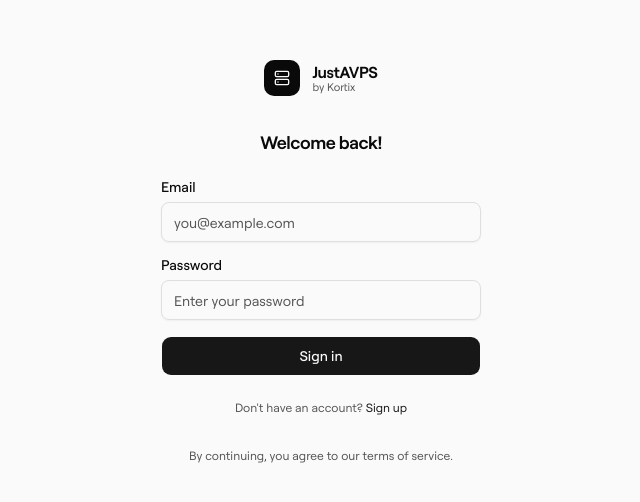
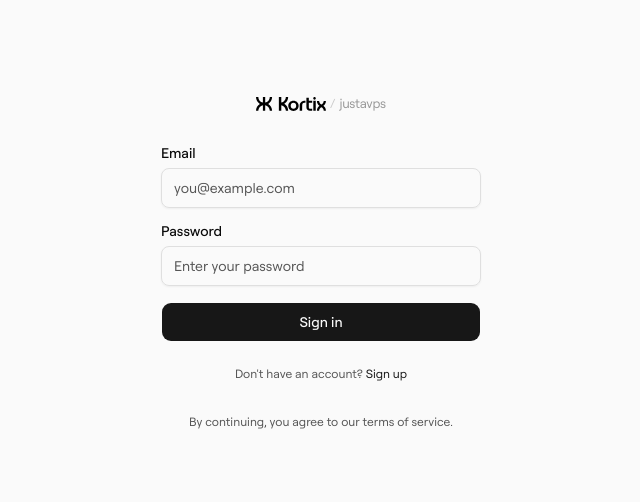
Before and after one commit to kortix-ai/justavps, a Next.js app: page /login in a window 1280 px wide. Shown: the part 138-640 px from the top of the page, without its empty margins (319-959 px from the left). Built offline with nearby package versions, Linux system fonts and the light colour scheme; no server answers.

Commit message:
refactor(login): replace placeholder icon with Logo component, remove heading

```diff
--- a/src/app/login/page.tsx
+++ b/src/app/login/page.tsx
@@ -6,7 +6,7 @@ import { useRouter, useSearchParams } from "next/navigation";
 import { Button } from "@/components/ui/button";
 import { Input } from "@/components/ui/input";
 import { Label } from "@/components/ui/label";
-import { Server } from "lucide-react";
+import { Logo } from "@/components/logo";
 
 type AuthMode = "login" | "register";
 
@@ -116,24 +116,12 @@ function LoginForm() {
   return (
     <div className="min-h-screen flex flex-col items-center justify-center bg-background px-4">
       {/* Logo */}
-      <div className="mb-8 flex items-center gap-3">
-        <div className="flex items-center justify-center size-9 rounded-lg bg-foreground">
-          <Server className="size-4 text-background" />
-        </div>
-        <div>
-          <h1 className="text-base font-semibold tracking-tight leading-none">JustAVPS</h1>
-          <p className="text-[11px] text-muted-foreground leading-none mt-0.5">by Kortix</p>
-        </div>
+      <div className="mb-8">
+        <Logo />
       </div>
 
       {/* Card */}
       <div className="w-full max-w-xs">
-        <div className="text-center mb-6">
-          <h2 className="text-lg font-semibold tracking-tight">
-            {mode === "login" ? "Welcome back!" : "Create your account"}
-          </h2>
-        </div>
-
         {/* GitHub OAuth — only shown when provider is configured */}
         {githubEnabled && (
           <>
```
